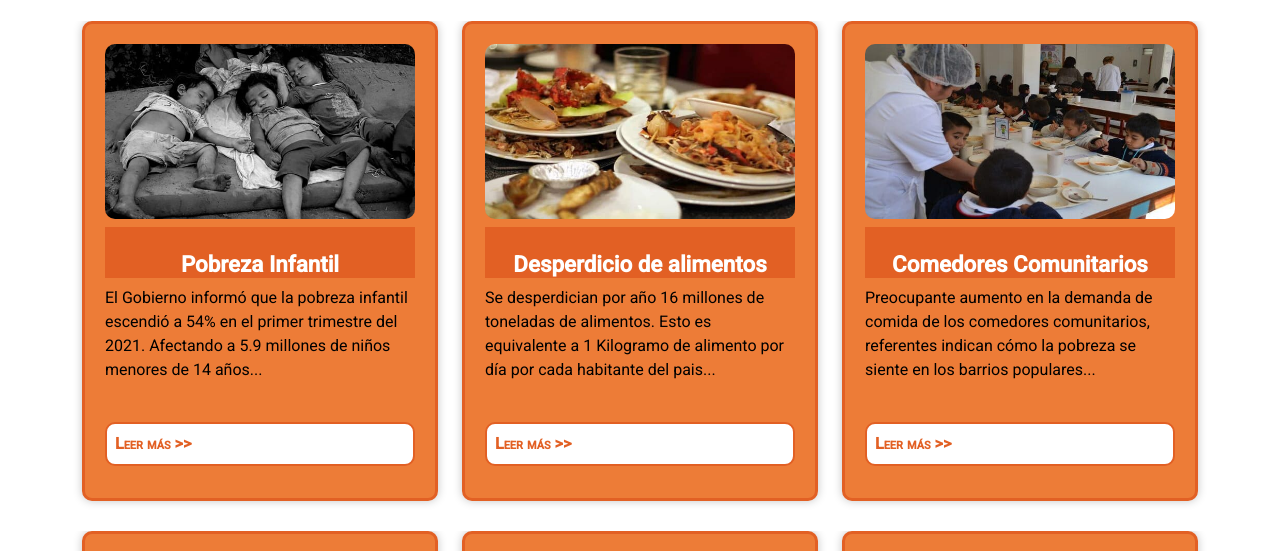
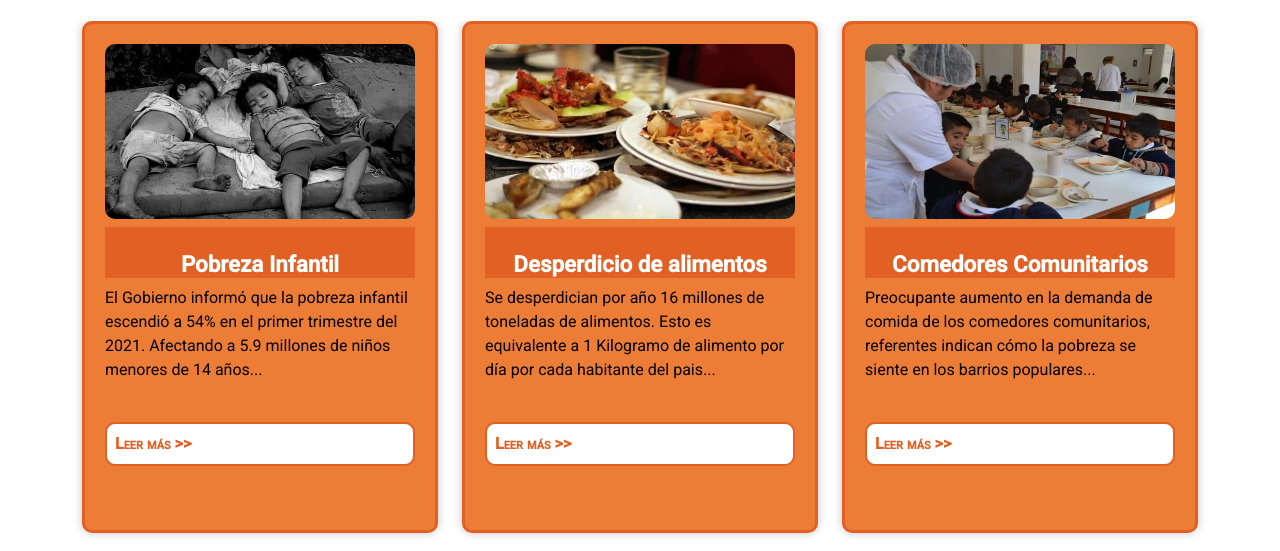
Before and after one commit to CainFront/ProyectoFinal-DesarrolloWeb, a plain HTML site: page index.html in a window 1280 px wide. Shown: the part 689-1240 px from the top of the page. Drawn offline with nearby package versions, Linux system fonts and the light colour scheme.

Commit message:
web terminada (correcion 1080p)

```diff
--- a/scss/_inicio.scss
+++ b/scss/_inicio.scss
@@ -76,7 +76,7 @@
   float: left;
   border-radius: 10px;
   background-color: $carrotInt;
-  height: 30rem;
+  height: 32rem;
   @include desktop-up(sm) {
     height: 32rem;
   }
```
Also changed, not shown: scss/main.css.
